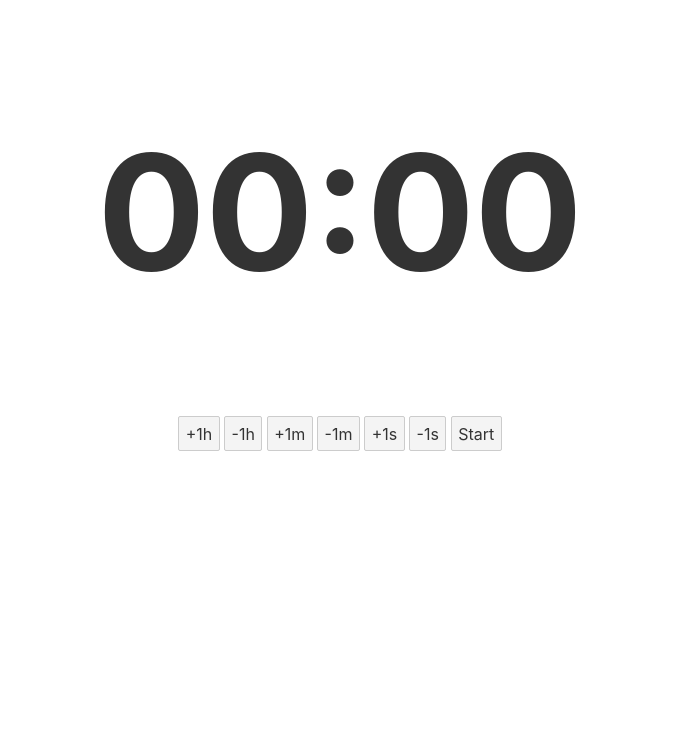
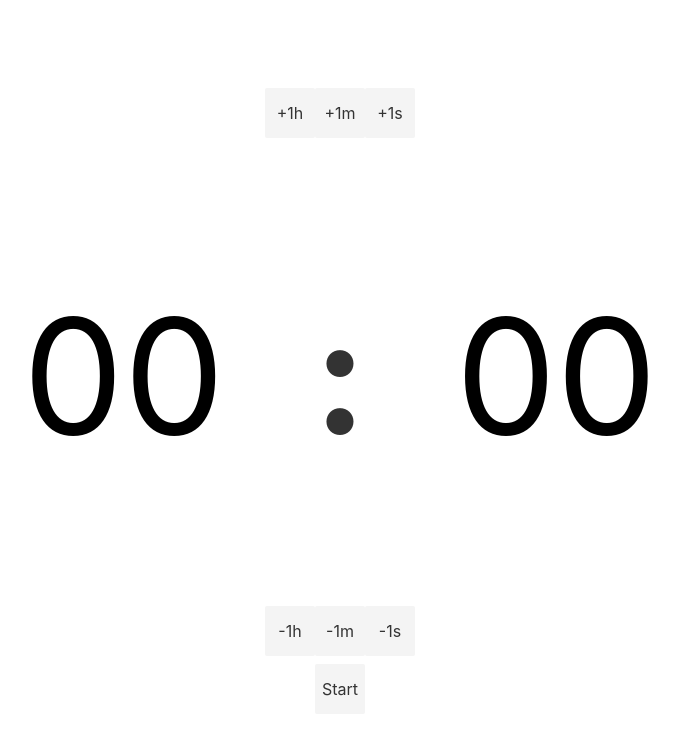
Before and after one commit to JackyIsCool/svelte-timer, a Svelte app: page / in a window 1280 px wide. Shown: the top 734 px of the page, without its empty margins (300-979 px from the left). Built offline with nearby package versions, Linux system fonts and the light colour scheme.

Commit message:
set timer with keyboard input

```diff
--- a/src/App.svelte
+++ b/src/App.svelte
@@ -1,27 +1,29 @@
 <script>
-	let secondLeft = 0;//In second
-	$: formatedSecond = String(Math.floor(secondLeft / 60)).padStart(2, '0');
-	$: formatedMinute = String(Math.floor(secondLeft % 60)).padStart(2, '0');
-	$: formatedTime = formatedSecond + ":" + formatedMinute;
+	$: secondLeft = 0;//In second
+	$: formatedMinute = String(Math.floor(secondLeft / 60)).padStart(2, '0');
+	$: formatedSecond = String(Math.floor(secondLeft % 60)).padStart(2, '0');
 	let isCounting = false;
 	function toggleOnOff() {
 		isCounting = !isCounting
 	}
 	function addTime(time) {
 		secondLeft += time;
-		console.log(formatedTime);
 	}
 	function countDown() {
 		secondLeft --;
 	}
-	function timeUp() {
+	function syncTypedTime() {
+		secondLeft = parseInt(formatedMinute) * 60 + parseInt(formatedSecond);
+		console.log(secondLeft);
+	}
+	function alertTimeUp() {
 		alert("Time Up");
 	}
 	setInterval(() => {
 		if (isCounting) {
 			countDown();
 			if (secondLeft <= 0) {
-				timeUp();
+				alertTimeUp();
 				isCounting = false;
 			}
 		}
@@ -29,13 +31,24 @@
 </script>
 
 <main>
-	<h1 id="time">{formatedTime}</h1>
-	<button on:click={() => addTime(3600)}>+1h</button>
-	<button on:click={() => addTime(-3600)}>-1h</button>
-	<button on:click={() => addTime(60)}>+1m</button>
-	<button on:click={() => addTime(-60)}>-1m</button>
-	<button on:click={() => addTime(1)}>+1s</button>
-	<button on:click={() => addTime(-1)}>-1s</button>
+	<section>
+		<div class="button-container">
+			<button on:click={() => addTime(3600)}>+1h</button>
+			<button on:click={() => addTime(60)}>+1m</button>
+			<button on:click={() => addTime(1)}>+1s</button>
+		</div>
+		<div class="time-container">
+			<input on:blur={syncTypedTime} bind:value={formatedMinute} id="time"/>
+			<h1>:</h1>
+			<input on:blur={syncTypedTime} bind:value={formatedSecond} id="time"/>
+		</div>
+
+		<div class="button-container">
+			<button on:click={() => addTime(-3600)}>-1h</button>
+			<button on:click={() => addTime(-60)}>-1m</button>
+			<button on:click={() => addTime(-1)}>-1s</button>
+		</div>
+	</section>
 	<button on:click={toggleOnOff}>
 		{#if isCounting}
 			Pause
@@ -49,8 +62,38 @@
 	main {
 		text-align: center;
 	}
+	section {
+		padding-top: 10vh;
+	}
 	#time {
 		text-align: center;
 		font-size: 10rem;
+		margin: 0;
 	}
+	.button-container {
+		display: flex;
+		justify-content: center;
+	}
+	button {
+		border: none;
+		height: 50px;
+		width: 50px;
+	}
+	h1 {
+		font-size: 10rem;
+	}
+	.time-container {
+		display: flex;
+		justify-content: center;
+	}
+	input {
+		width: 30%;
+		text-align: center;
+		display: inline-block;
+		border: none;
+	}
+	input:focus {
+		outline: none;
+	}
+
 </style>
```
